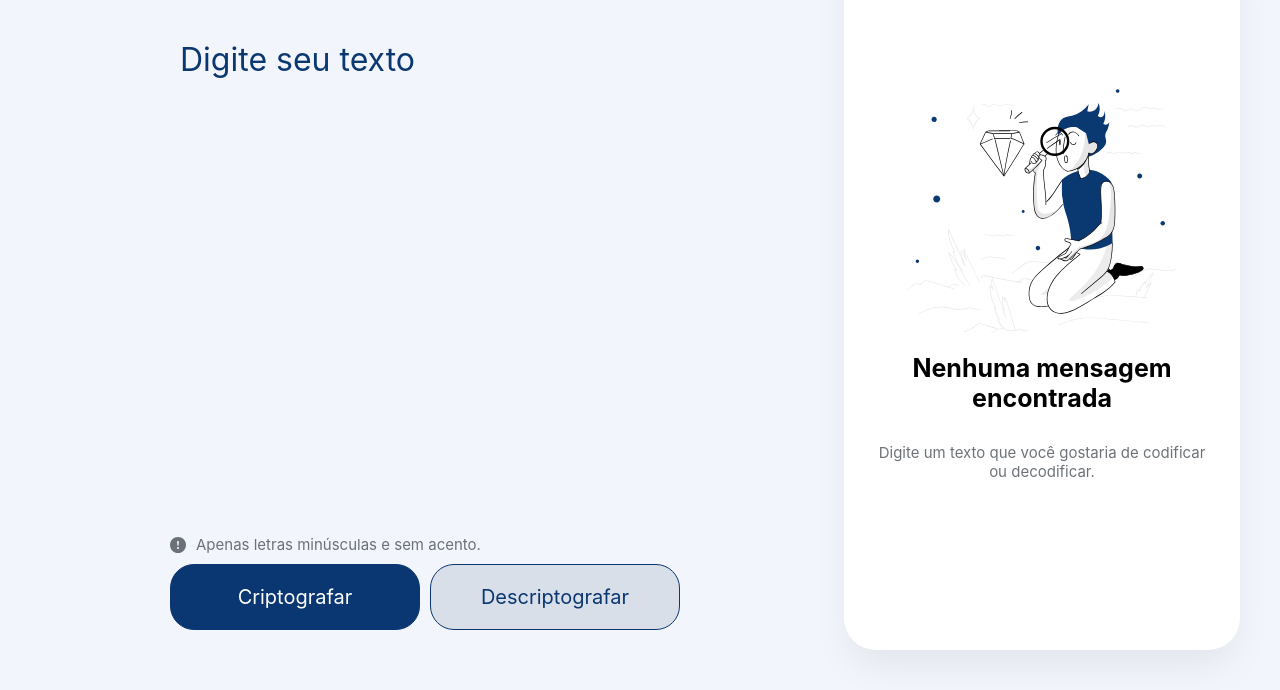
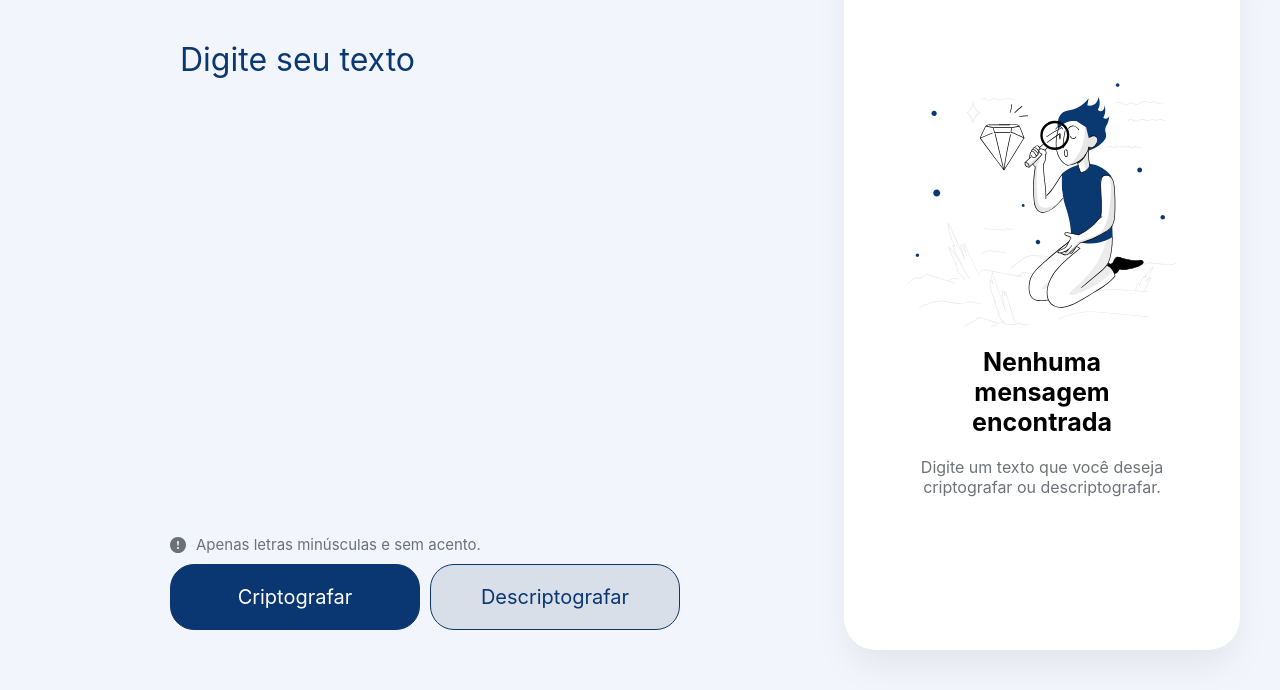
Before and after one commit to getmarcos/decodificador-de-texto, a plain HTML site: page index.html in a window 1280 px wide. Shown: the part 110-800 px from the top of the page. Drawn offline with Linux system fonts and the light colour scheme; a web font is replaced by a local one.

Commit message:
Ajustando detalhes

```diff
--- a/index.html
+++ b/index.html
@@ -39,7 +39,7 @@
             <div id="sem-resultado">
                 <img src="img\garoto.svg" alt="Imagem aleatoria pra mostrar que não tem textos decodificados">
                 <h2>Nenhuma mensagem encontrada</h2>
-                <p>Digite um texto que você gostaria de codificar ou decodificar.</p>
+                <p>Digite um texto que você deseja criptografar ou descriptografar.</p>
             </div>
         </section>
 
--- a/style.css
+++ b/style.css
@@ -73,18 +73,14 @@ section.resultado div h2 {
     margin: 20px;
     font-size: 25px;
     font-weight: bold;
+    padding: 0px 20px;
 }
 
 section.resultado div p {
-    color: #495057;
-    font-size: 18px;
-}
-
-section.resultado div p {
-    font-size: 15px;
+    font-size: 16px;
     color: #495057;
     opacity: 0.8;
-    margin: 10px 0;
+    padding: 0px 20px;
 }
 
 textarea {
```
